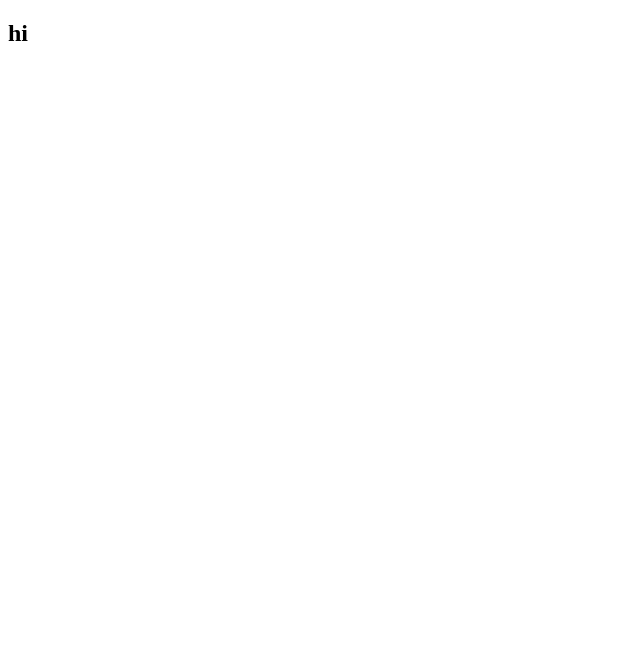
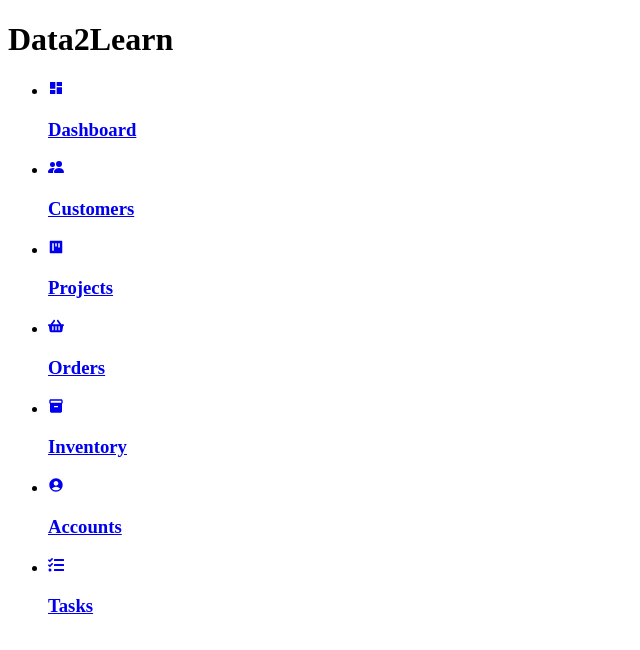
Before and after one commit to MobinaAbf/admin-dashboard, a React (Create React App) app: page / in a window 1280 px wide. Shown: the top 650 px of the page, without its empty margins (0-640 px from the left). Built offline with nearby package versions, Linux system fonts and the light colour scheme.

Commit message:
create sidebar and impott icons

```diff
--- a/package.json
+++ b/package.json
@@ -8,6 +8,7 @@
     "@testing-library/user-event": "^13.5.0",
     "react": "^18.2.0",
     "react-dom": "^18.2.0",
+    "react-icons": "^4.10.1",
     "react-scripts": "5.0.1",
     "web-vitals": "^2.1.4"
   },
--- a/src/Dashboard/Dashboard.js
+++ b/src/Dashboard/Dashboard.js
@@ -1,9 +1,81 @@
-import './Dashboard.css';
+import "./Dashboard.css";
+import { MdDashboard ,MdInventory ,MdAccountCircle} from "react-icons/md";
+import { BsFillPeopleFill } from "react-icons/bs";
+import { AiFillProject } from "react-icons/ai";
+import { FaShoppingBasket, FaTasks } from "react-icons/fa";
 
 const Dashboard = () => {
   return (
     <div className="container">
-      <h2>hi</h2>
+      <div className="sidebar">
+        <div className="sidebar-brand">
+          <h1>
+            <span className="lab la-accusoft"> </span>
+            Data2Learn
+          </h1>
+        </div>
+
+        <div className="sidebar-menu">
+          <ul>
+            <li>
+              <a href="#">
+                <span className="material-icons-sharp">
+                  <MdDashboard />
+                </span>
+                <h3>Dashboard</h3>
+              </a>
+            </li>
+            <li>
+              <a href="#">
+                <span className="material-icons-sharp">
+                  <BsFillPeopleFill />
+                </span>
+                <h3>Customers</h3>
+              </a>
+            </li>
+            <li>
+              <a href="#">
+                <span className="material-icons-sharp">
+                  <AiFillProject />
+                </span>
+                <h3>Projects</h3>
+              </a>
+            </li>
+            <li>
+              <a href="#">
+                <span className="material-icons-sharp">
+                  <FaShoppingBasket />
+                </span>
+                <h3>Orders</h3>
+              </a>
+            </li>
+            <li>
+              <a href="#">
+                <span className="material-icons-sharp">
+                  <MdInventory />
+                </span>
+                <h3>Inventory</h3>
+              </a>
+            </li>
+            <li>
+              <a href="#">
+                <span className="material-icons-sharp">
+                  <MdAccountCircle />
+                </span>
+                <h3>Accounts</h3>
+              </a>
+            </li>
+            <li>
+              <a href="#">
+                <span className="material-icons-sharp">
+                  <FaTasks />
+                </span>
+                <h3>Tasks</h3>
+              </a>
+            </li>
+          </ul>
+        </div>
+      </div>
     </div>
   );
 };
--- a/src/index.css
+++ b/src/index.css
@@ -1,5 +1,5 @@
 body{
-    margin: 0;
-    padding: 0;
+    /* margin: 0;
+    padding: 0; */
     font-family: 'Dosis', sans-serif;
 }
```
Also changed, not shown: 1 other file (tests, documents, lock files or other folders).
